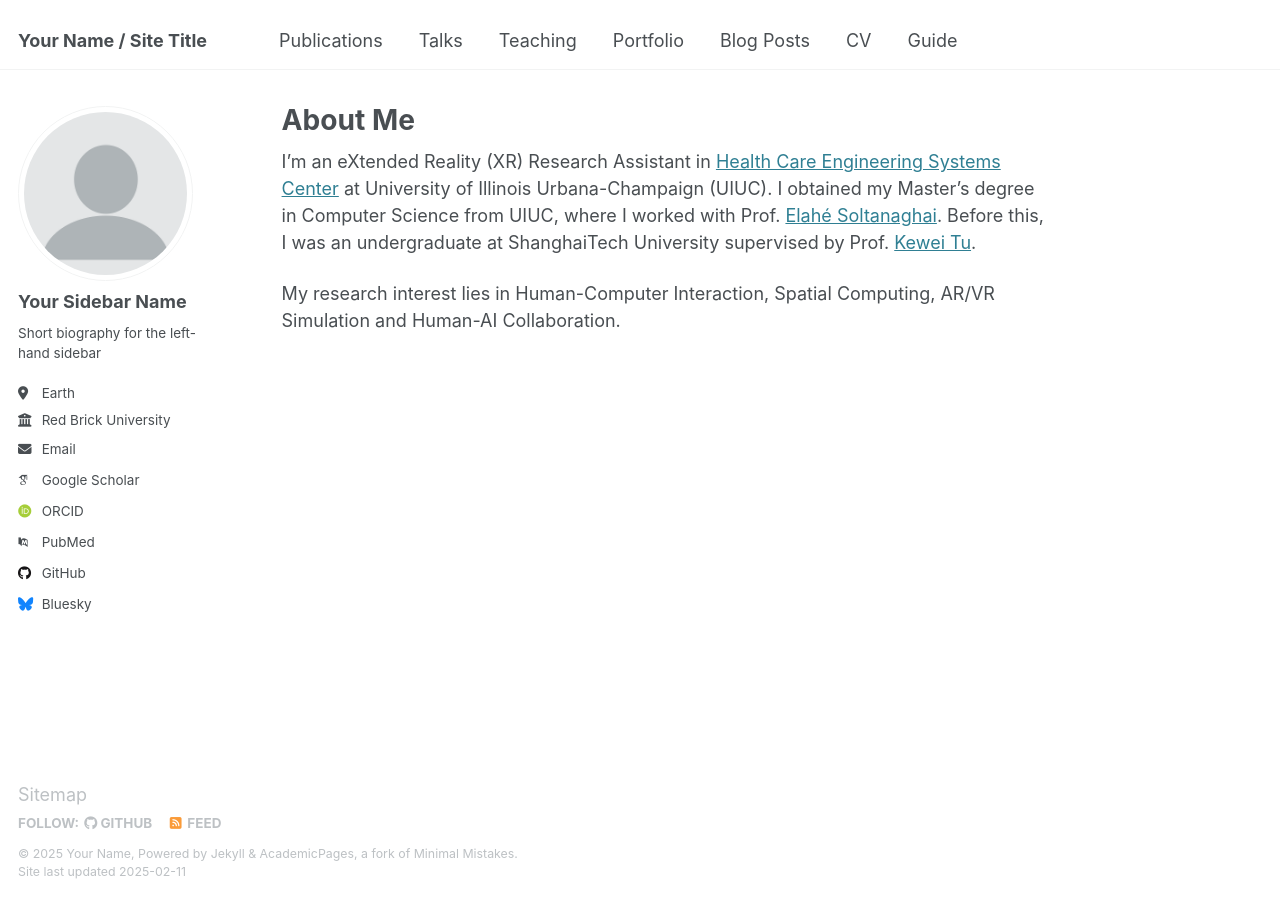
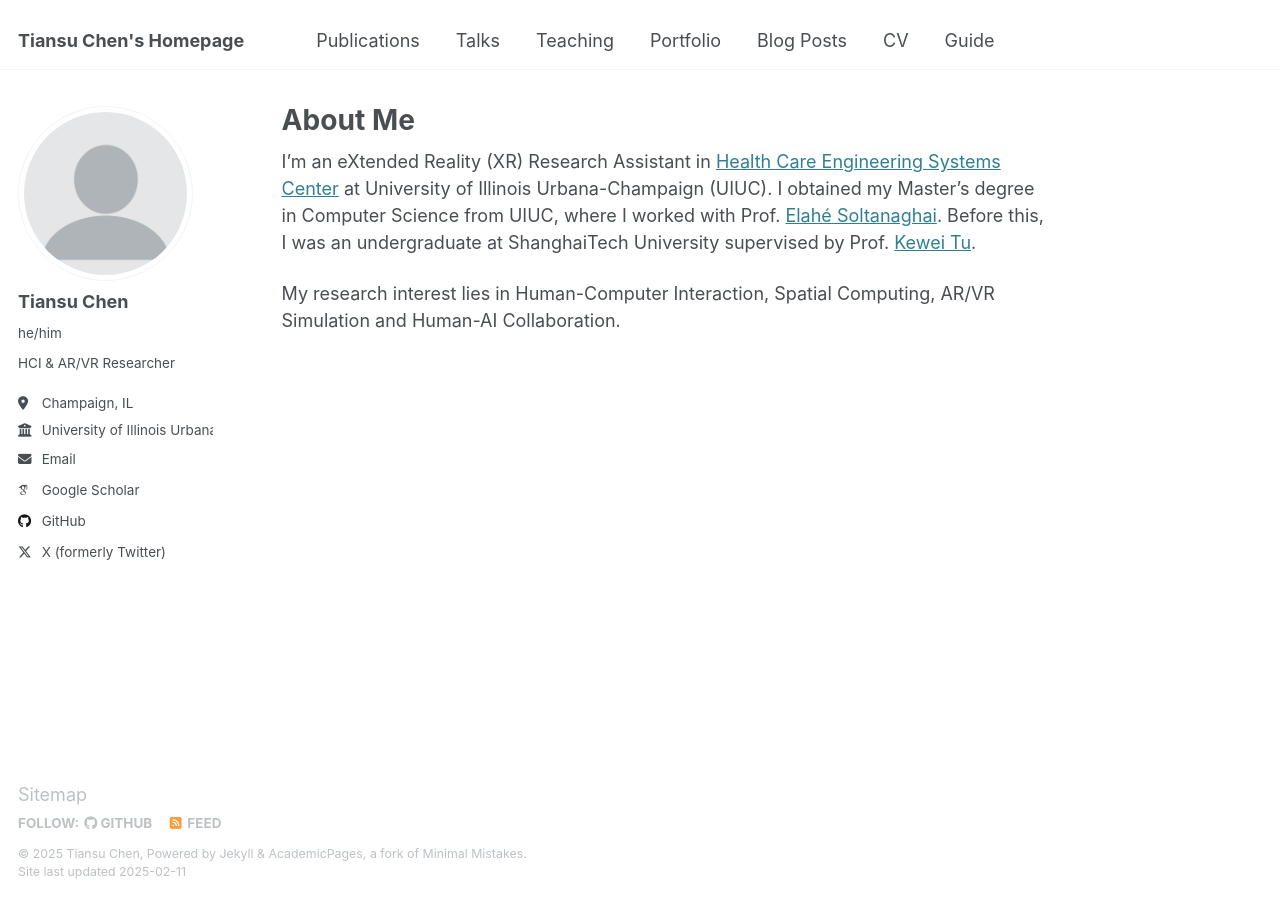
Before and after one commit to TiansuCHEN/tiansuchen.github.io, a Jekyll site: the page built from _pages/about.md, in a window 1280 px wide. Built offline with Jekyll 4.4.1, drawn with Linux system fonts in a browser that asks for light colours; some web fonts are replaced.

Commit message:
Add sitebar

```diff
--- a/_config.yml
+++ b/_config.yml
@@ -9,13 +9,13 @@
 # Basic Site Settings
 locale                   : "en-US"
 site_theme               : "default"
-title                    : "Your Name / Site Title"
+title                    : "Tiansu Chen's Homepage"
 title_separator          : "-"
-name                     : &name "Your Name"
+name                     : &name "Tiansu Chen"
 description              : &description "personal description"
-url                      : https://academicpages.github.io # the base hostname & protocol for your site e.g. "https://[your GitHub username].github.io"
+url                      : https://tiansuchen.github.io # the base hostname & protocol for your site e.g. "https://[your GitHub username].github.io"
 baseurl                  : "" # the subpath of your site, e.g. "/blog"
-repository               : "academicpages/academicpages.github.io"
+repository               : "TiansuCHEN/tiansuchen.github.io"
 
 # Site Author - The following control what appear as part of the author content on the side bar.
 #               If a field is blank the icon and link will not appear, otherwise it will be shown.
@@ -23,57 +23,21 @@ repository               : "academicpages/academicpages.github.io"
 author:
   # Biographic information
   avatar           : "profile.png"
-  name             : "Your Sidebar Name"
-  pronouns         : # example: "she/her"
-  bio              : "Short biography for the left-hand sidebar"
-  location         : "Earth"
-  employer         : "Red Brick University"
-  uri              : # URL
-  email            : "none@example.org"
+  name             : "Tiansu Chen"
+  pronouns         : "he/him"
+  bio              : "HCI & AR/VR Researcher"
+  location         : "Champaign, IL"
+  employer         : "University of Illinois Urbana-Champaign"
+  email            : "tiansuc2@illinois.edu"
 
   # Academic websites
-  arxiv            : # URL - Update with the correct link to your profile
-  googlescholar    : "https://scholar.google.com/citations?user=PS_CX0AAAAAJ"
-  impactstory      : # URL
-  orcid            : "http://orcid.org/yourorcidurl"
-  semantic         : # URL
-  pubmed           : "https://www.ncbi.nlm.nih.gov/pubmed/?term=john+snow"
-  researchgate     : # URL
-  scopus           : # URL
+  googlescholar    : "https://scholar.google.com/citations?user=7cJ3jP8AAAAJ"
 
   # Repositories and software development
-  bitbucket        : # Username - Update with your username on the site
-  codepen          : # Username
-  dribbble         : # Username
-  github           : "academicpages"
-  kaggle           : # Username
-  stackoverflow    : # User number or user number and name (i.e., use "1" or "1/jeff-atwood")
+  github           : "TiansuCHEN"
 
   # Social media
-  bluesky          : "bsky.app" # Replace this with you Bluesky username
-  facebook         : # Username
-  flickr           : # Username
-  foursquare       : # Username
-  goodreads        : # Username
-  google_plus      : # Username
-  keybase          : # Username
-  instagram        : # Username
-  lastfm           : # Username
-  linkedin         : # Username
-  mastodon         : # URL
-  medium           : # URL
-  pinterest        : # Username
-  soundcloud       : # Username
-  steam            : # Username
-  telegram         : # URL
-  tumblr           : # Username
-  twitter          : # Username for X / Twitter
-  vine             : # Username
-  weibo            : # Username
-  wikipedia        : # Username
-  xing             : # Username
-  youtube          : # Username
-  zhihu            : # Username
+  twitter          : "tiansu_chen"
 
 # Publication Category - The following the list of publication categories and their headings
 publication_category:
```
